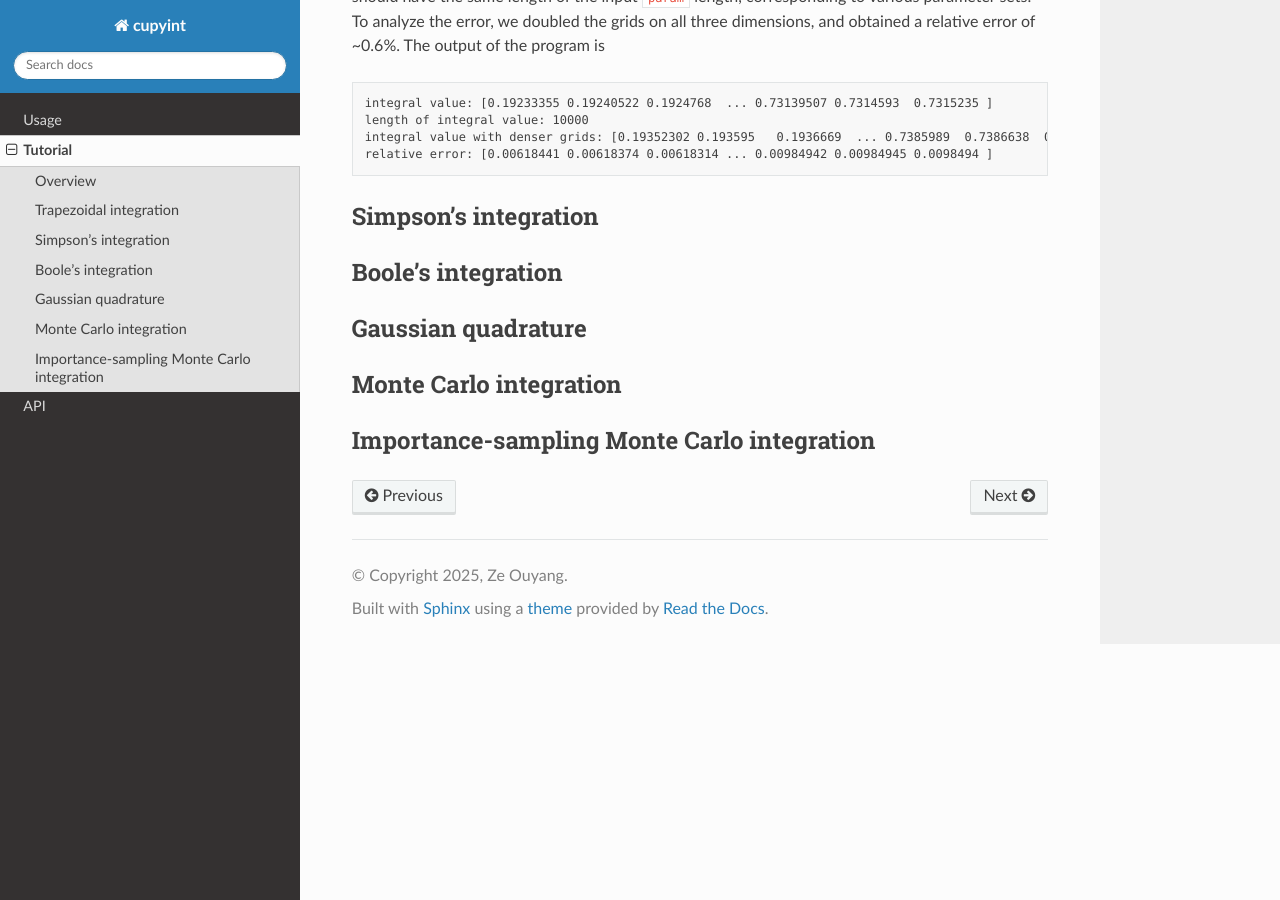
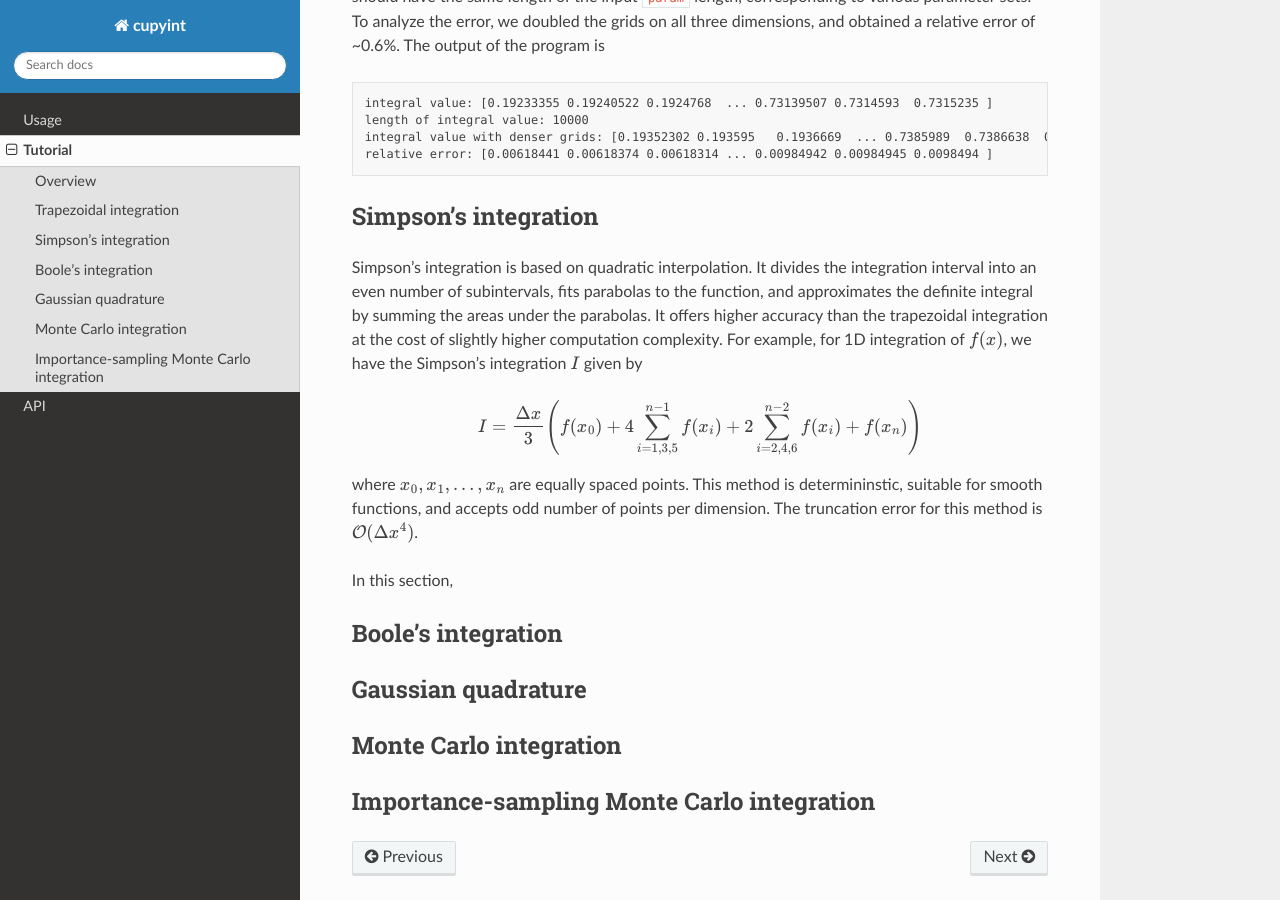
Before and after one commit to ze-ouyang/cupyint_doc, a Sphinx documentation site: the page built from docs/source/tutorial.rst, in a window 1280 px wide and 900 px high, scrolled down 3386 px. Built offline with Sphinx 7.4.7 and the Read the Docs theme 3.1.0, drawn with Linux system fonts in a browser that asks for light colours.

Commit message:
Update tutorial.rst

```diff
--- a/docs/source/tutorial.rst
+++ b/docs/source/tutorial.rst
@@ -144,7 +144,15 @@ Actually, **cupyint** is capable of handling multiple paramaters, and can automa
 Simpson's integration
 --------
 
+Simpson's integration is based on quadratic interpolation. It divides the integration interval into an even number of subintervals, fits parabolas to the function, and approximates the definite integral by summing the areas under the parabolas. It offers higher accuracy than the trapezoidal integration at the cost of slightly higher computation complexity. For example, for 1D integration of :math:`f(x)`, we have the Simpson's integration :math:`I` given by
 
+.. math::
+
+   I = \frac{\Delta x}{3} \left( f(x_0) + 4\sum_{i=1,3,5}^{n-1} f(x_i) + 2\sum_{i=2,4,6}^{n-2} f(x_i) + f(x_n) \right)
+
+where :math:`x_0, x_1,...,x_n` are equally spaced points. This method is determininstic, suitable for smooth functions, and accepts odd number of points per dimension. The truncation error for this method is :math:`\mathcal{O}(\Delta x^4)`.
+
+In this section,
 
 
 Boole's integration
```
